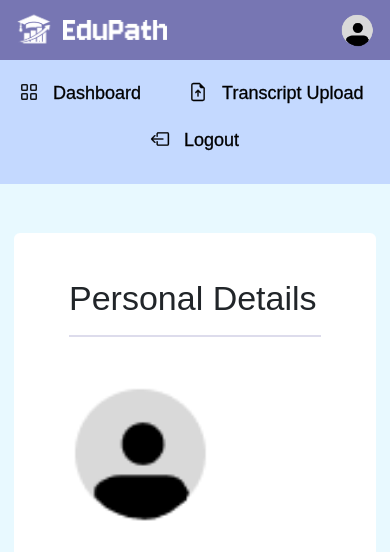
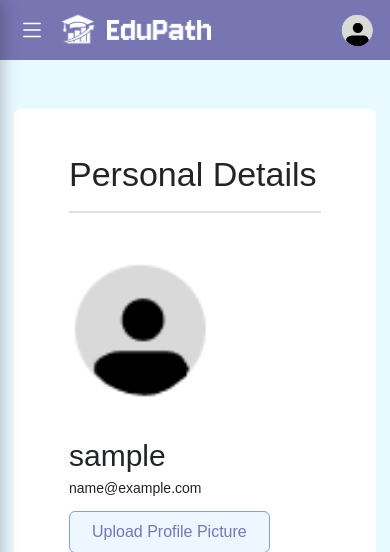
Before and after one commit to khor04/EduPath, a Flask app: page /profile in a window 390 px wide. Shown: the top 552 px of the page. Run offline with Flask 3, Linux system fonts and the light colour scheme; the visitor is signed in with stand-in values (Sample User, id 1); data that the repository does not hold is empty.

Commit message:
fix mobile version layout problem

```diff
--- a/static/css/layout.css
+++ b/static/css/layout.css
@@ -47,6 +47,38 @@ html, body {
 
 .content {
   padding: 30px;
+}
+
+.topbar-left {
+  display: flex;
+  align-items: center;
+  gap: 10px;
+}
+
+.menu-toggle-btn {
+  display: none; /* shown only in the mobile media query below */
+  background: none;
+  border: none;
+  color: white;
+  font-size: 26px;
+  line-height: 1;
+  cursor: pointer;
+  padding: 4px;
+}
+
+/* Dims the page and catches taps outside the open drawer, closing it --
+   hidden by default so it never blocks clicks on desktop, where the
+   sidebar isn't a drawer at all. */
+.sidebar-backdrop {
+  display: none;
+  position: fixed;
+  inset: 0;
+  background: rgba(0, 0, 0, 0.45);
+  z-index: 998;
+}
+
+.sidebar-backdrop.visible {
+  display: block;
 }
 
 /* Logo */
@@ -193,33 +225,48 @@ footer {
     min-height: auto;
   }
 
-  .sidebar {
-    width: 100%;
-    min-height: auto;
+  .menu-toggle-btn {
+    display: block;
   }
 
-  .sidebar .menu {
-    display: flex;
-    overflow-x: auto;
-    padding-top: 10px;
-    gap: 8px;
+  /* Off-canvas drawer instead of the old inline horizontal-scroll strip --
+     that put the full nav between the topbar and the page content on
+     every single page, which read as broken rather than intentional.
+     Fixed positioning takes it out of .page-layout's flow entirely, so it
+     overlays the content instead of pushing it down. */
+  .sidebar {
+    position: fixed;
+    top: 0;
+    left: 0;
+    width: 250px;
+    max-width: 80vw;
+    height: 100vh;
+    min-height: 0;
+    transform: translateX(-100%);
+    transition: transform 0.25s ease;
+    z-index: 999;
+    overflow-y: auto;
+    box-shadow: 2px 0 16px rgba(0, 0, 0, 0.25);
+  }
+
+  .sidebar.open {
+    transform: translateX(0);
   }
 
   .sidebar .menu li {
-    margin-bottom: 0;
-    flex-shrink: 0;
+    margin-bottom: 8px;
   }
 
   .sidebar .menu li a {
-    white-space: nowrap;
+    white-space: normal;
   }
 
   .logout {
-    justify-content: center;
+    justify-content: flex-start;
   }
 
   .topbar {
-    flex-wrap: wrap;
+    flex-wrap: nowrap;
     height: auto;
     padding: 10px 15px;
   }
--- a/templates/layout.html
+++ b/templates/layout.html
@@ -22,9 +22,15 @@
 <body>
     <!-- Topbar -->
     <div class="topbar">
-        <div class="logo">
-            <img src="/static/images/Logo design for CGPA Hub-Photoroom.png" class="logo_design">
-            <img src="/static/images/EduPath.png" class="logo_text">
+        <div class="topbar-left">
+            <button id="menuToggleBtn" class="menu-toggle-btn" aria-label="Open menu" aria-expanded="false">
+                <i class="bi bi-list"></i>
+            </button>
+
+            <div class="logo">
+                <img src="/static/images/Logo design for CGPA Hub-Photoroom.png" class="logo_design">
+                <img src="/static/images/EduPath.png" class="logo_text">
+            </div>
         </div>
 
         <div class="profile">
@@ -49,6 +55,8 @@
 
 
     <!-- Page layout below topbar -->
+    <div id="sidebarBackdrop" class="sidebar-backdrop"></div>
+
     <div class="page-layout">
 
         <div class="sidebar">
@@ -151,6 +159,7 @@
 </body>
 
     <script src="{{ url_for('static', filename='js/csrf.js') }}"></script>
+    <script src="{{ url_for('static', filename='js/layout.js') }}"></script>
     <script src="https://cdn.jsdelivr.net/npm/bootstrap@5.3.0/dist/js/bootstrap.bundle.min.js"></script>
     {% if current_user.is_authenticated %}
     <script src="{{ url_for('static', filename='js/chat_widget.js') }}"></script>
```
Also changed, not shown: static/css/benchmarking.css (+7 -1 lines), static/css/career.css (+26 -3 lines), static/css/dashboard.css (+23 -0 lines), static/css/signup.css (+21 -4 lines), static/js/layout.js (added, +39 -0 lines).
